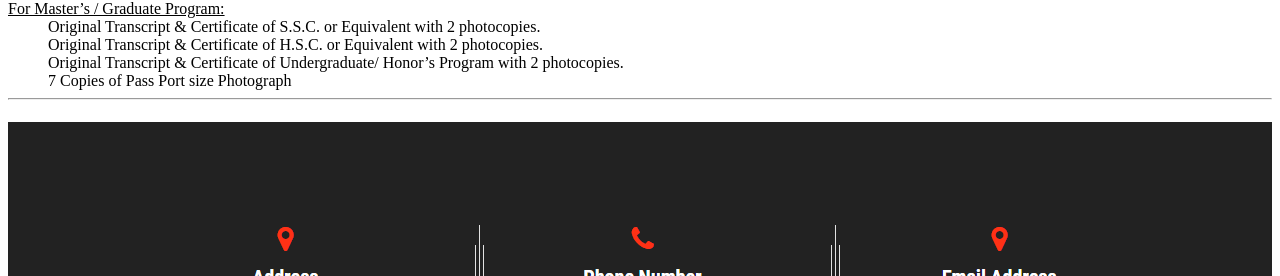
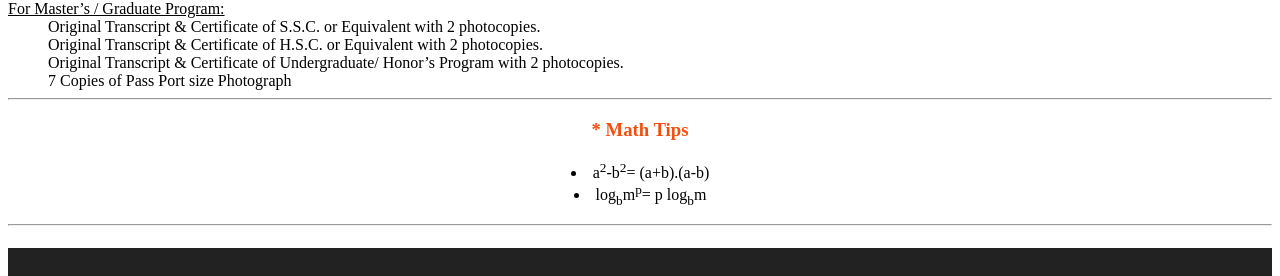
Before and after one commit to AlAminKabbo/classAssaignment, a plain HTML site: page index.html in a window 1280 px wide. Shown: the part 635-911 px from the top of the page. Drawn offline with Linux system fonts and the light colour scheme.

Commit message:
Update index.html

```diff
--- a/index.html
+++ b/index.html
@@ -24,6 +24,9 @@
         <dd> Original Transcript & Certificate of Undergraduate/ Honor’s Program with 2 photocopies.</dd>
         <dd> 7 Copies of Pass Port size Photograph </dd>
         <hr>
+        <p>  <h3 style="color: #f04f0f; text-align: center;">* Math Tips</h3><li style="text-align: center;">a<sup>2</sup>-b<sup>2</sup>= (a+b).(a-b)</li> <li style="text-align: center;">log<sub>b</sub>m<sup>p</sup>= p log<sub>b</sub>m
+        </sub></li></p>
+        <hr>
         <h1 style="background-color: #222222;"> <br> <p style="text-align: center;"><img src="footer.PNG" alt="DIU Logo"></p> <br></h1>
         <h2 style="text-align: center;"> <a href="https://www.facebook.com/diu.net.bd"><img src="fb.png"  width=30 height=30></a><img src="space.PNG"  width=30 height=30><a href="https://www.youtube.com/diudhaka"><img src="y.png" width=30 height=35></a> <img src="space.PNG"  width=30 height=30><a href="https://www.diu.ac"><img src="website.png"  width=30 height=30></a></h2>
         <hr>
```
